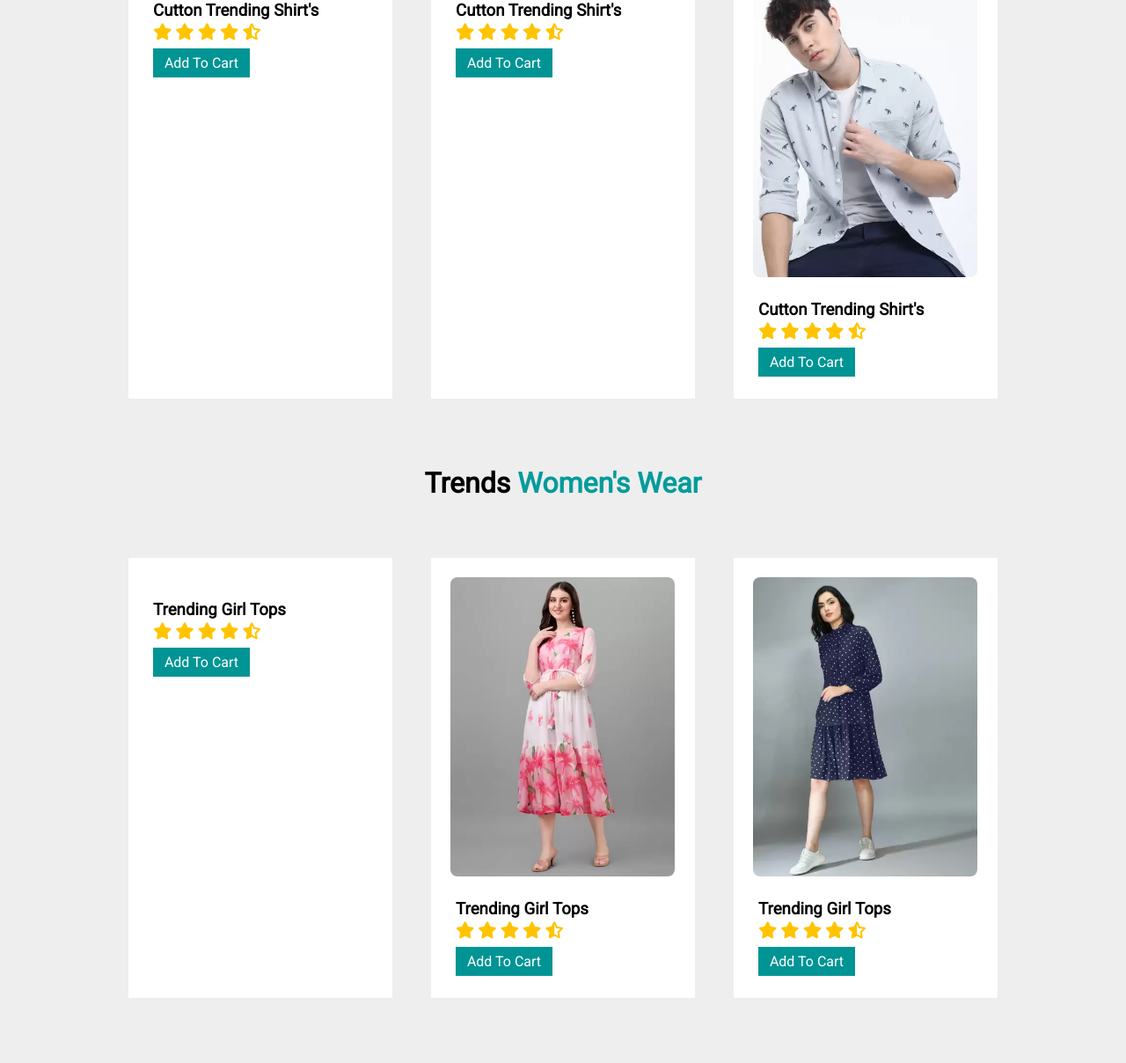
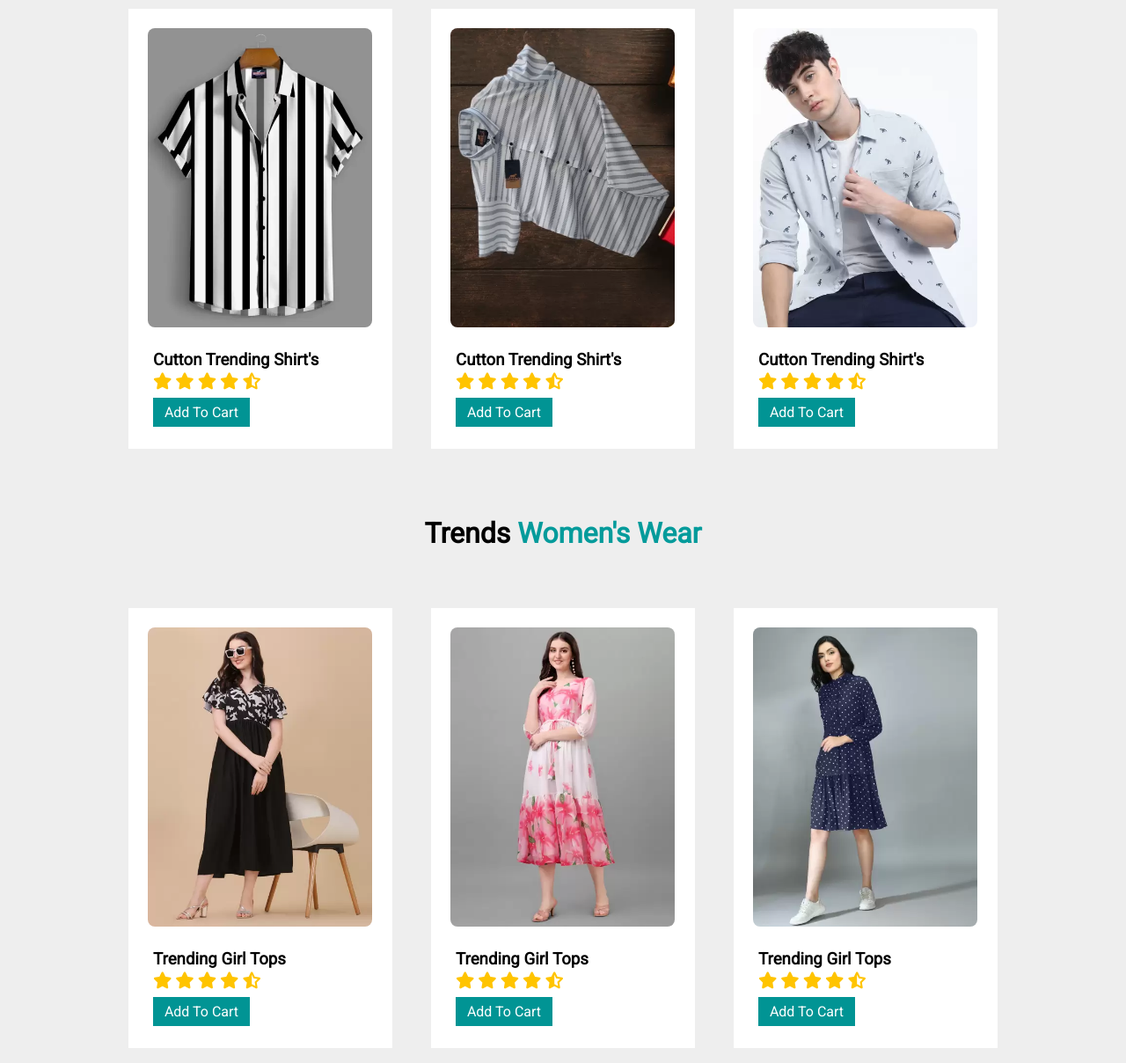
Before and after one commit to shalkamy1/interface, a plain HTML site: page index.html in a window 1280 px wide. Shown: the part 617-1825 px from the top of the page at 88% size. Drawn offline with Linux system fonts and the light colour scheme; the site is published under a folder, as on GitHub Pages, so addresses that start at the root find nothing; a web font is replaced by a local one.

Commit message:
Update index.html

```diff
--- a/index.html
+++ b/index.html
@@ -20,7 +20,7 @@
     <div class="container">
         <nav>
             <div class="logo">
-                <h1><img class="eru" src="/download.jpg" alt=""></h1>
+                <h1><img class="eru" src="download.jpg" alt=""></h1>
             </div>
             <ul>
                 <li>
@@ -55,7 +55,7 @@
             </div>
             <div class="card" id="item1">
                 <div class="crd">
-                    <img src="/srt1.webp" alt="" onclick="showCard(this)">
+                    <img src="srt1.webp" alt="" onclick="showCard(this)">
                     <div class="txt">
                         <h3>Cutton Trending Shirt's</h3>
                         <i class="fa-solid fa-star"></i>
@@ -67,7 +67,7 @@
                     </div>
                 </div>
                 <div class="crd">
-                    <img src="/srt2.webp" alt="" onclick="showCard(this)">
+                    <img src="srt2.webp" alt="" onclick="showCard(this)">
                     <div class="txt">
                         <h3>Cutton Trending Shirt's</h3>
                         <i class="fa-solid fa-star"></i>
@@ -101,7 +101,7 @@
 
             <div class="card">
                 <div class="crd">
-                    <img src="/wn6.webp" alt="" onclick="showCard(this) ">
+                    <img src="wn6.webp" alt="" onclick="showCard(this) ">
                     <div class="txt">
                         <h3>Trending Girl Tops</h3>
                         <i class="fa-solid fa-star"></i>
```
